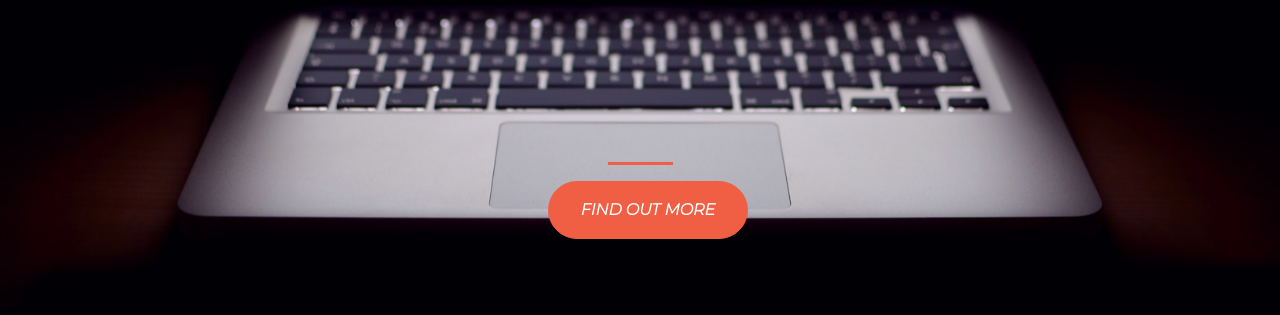
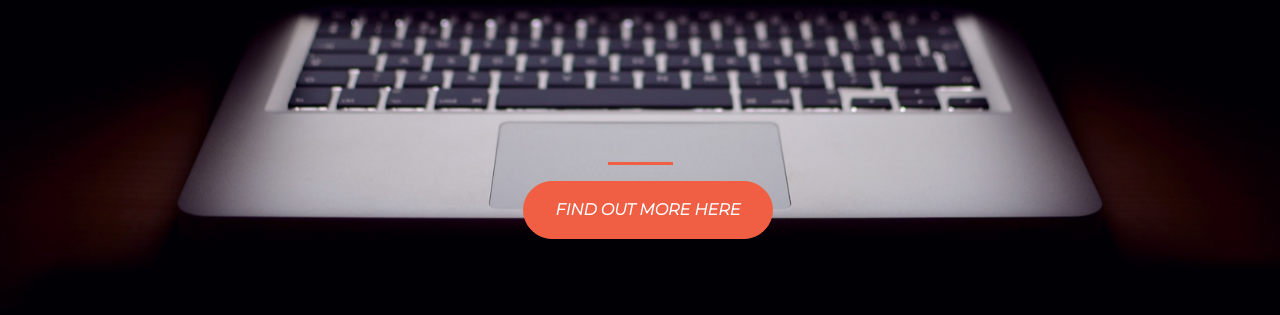
Before and after one commit to RealVkram/startup-landing-page, a plain HTML site: page index.html in a window 1280 px wide. Shown: the part 349-664 px from the top of the page. Drawn offline with nearby package versions, Linux system fonts and the light colour scheme.

Commit message:
changin the lst line to read beter

```diff
--- a/index.html
+++ b/index.html
@@ -29,7 +29,7 @@
           <hr />
           <a href="https://mailchi.mp/0e16e741f9e3/the-edge" target="_blank"
             <button class="btn btn-primary btn-xl" id="butt">
-              Find out more
+              Find out more here
             </button>
           </a>
         </section>
```
